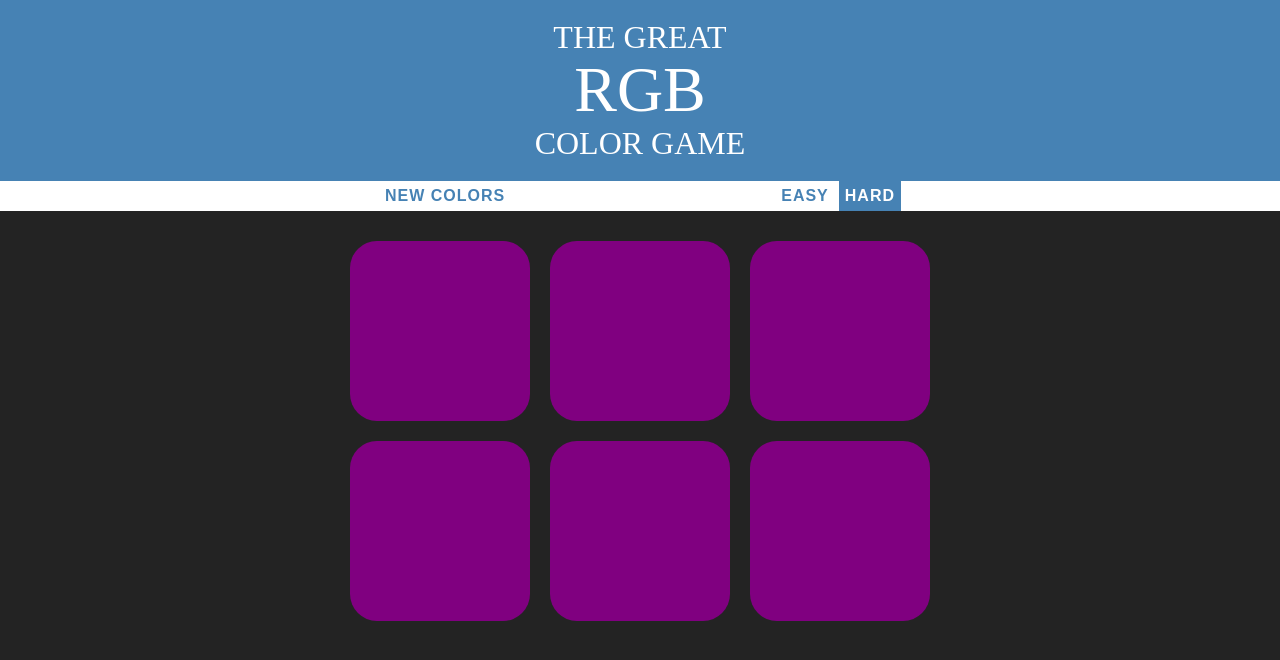
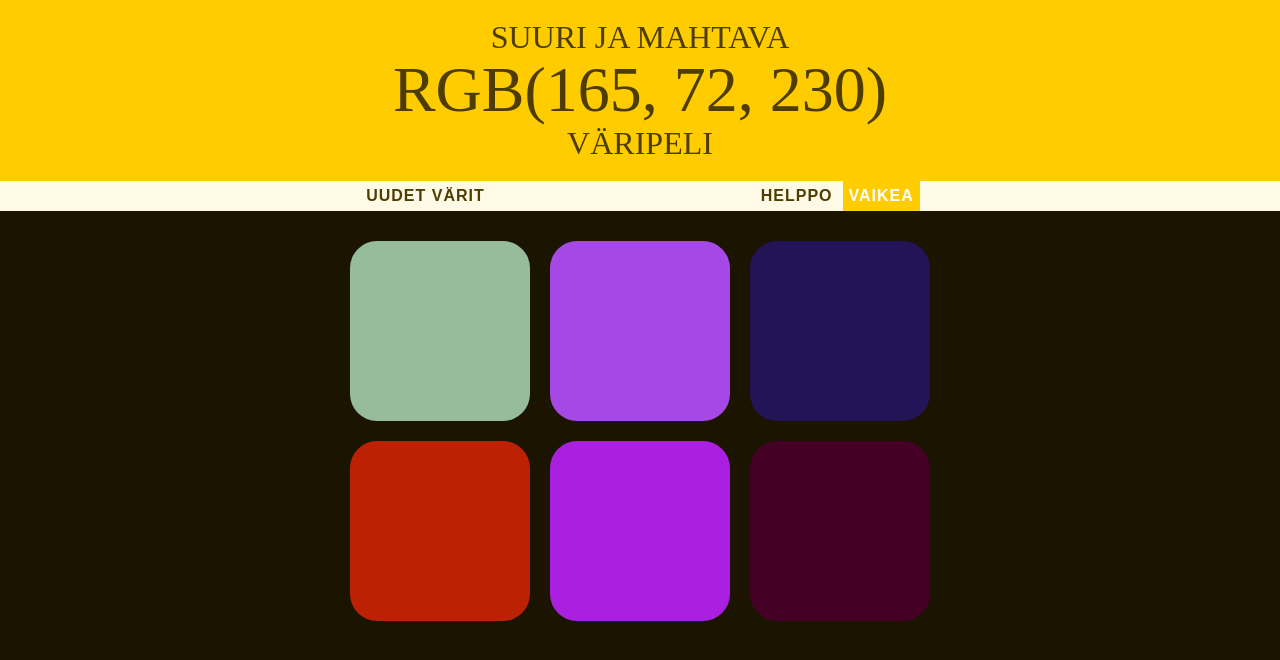
Before and after one commit to Jeppuu/keudaOpinnot, a plain HTML site: page Javascript/DOMharjoituksia/colorGame/index.html in a window 1280 px wide. Drawn offline with Linux system fonts and the light colour scheme.

Commit message:
värimuutoksia ja tiedostojensiirtoja

```diff
--- a/Javascript/DOMharjoituksia/colorGame/app.css
+++ b/Javascript/DOMharjoituksia/colorGame/app.css
@@ -1,5 +1,5 @@
 body {
-	background-color: #232323;
+	background-color: #1a1400;
 	margin: 0;
 	font-family: "Montserrat", "Avenir";
 }
@@ -25,8 +25,8 @@ h1 {
 	text-align: center;
 	line-height: 1.1;
 	font-weight: normal;
-	color: white;
-	background: steelblue;
+	color: #4d3d00;
+	background: #ffcc00;
 	margin: 0;
 	text-transform: uppercase;
 	padding: 20px 0;
@@ -42,7 +42,7 @@ h1 {
 }
 
 #stripe {
-	background: white;
+	background: #fffae6;
 	height: 30px;
 	text-align: center;
 	color: black;
@@ -50,7 +50,7 @@ h1 {
 
 .selected {
 	color: white;
-	background: steelblue;
+	background: #ffcc00;
 }
 
 button {
@@ -59,7 +59,7 @@ button {
 	text-transform: uppercase;
 	height: 100%;
 	font-weight: 700;
-	color: steelblue;
+	color: #4d3d00;
 	letter-spacing: 1px;
 	font-size: inherit;
 	transition: all 0.3s;
@@ -70,7 +70,7 @@ button {
 
 button:hover {
 	color: white;
-	background: steelblue;
+	background: #ffcc00;
 }
 .footer {
 	color: #fff;
--- a/Javascript/DOMharjoituksia/colorGame/index.html
+++ b/Javascript/DOMharjoituksia/colorGame/index.html
@@ -1,23 +1,24 @@
 <!DOCTYPE html>
-<html>
+<html lang="en" dir="ltr">
 <head>
-	<title>Color Game</title>
+	<meta charset="utf-8">
+	<title>V&#228;ripeli</title>
 	<link rel="stylesheet" type="text/css" href="app.css">
 </head>
 <body>
 <h1>
-	The Great
+	Suuri ja mahtava
 	<br>
 	<span id="colorDisplay">RGB</span>
 	<br>
-	Color Game
+	V&#228;ripeli
 </h1>
 
 <div id="stripe">
-	<button id="reset">New Colors</button>
+	<button id="reset">Uudet v&#228;rit</button>
 	<span id="message"></span>
-	<button class="mode">Easy</button>
-	<button class="mode selected">Hard</button>
+	<button class="mode">Helppo</button>
+	<button class="mode selected">Vaikea</button>
 </div>
 
 	<div id="container">
@@ -30,6 +31,6 @@
     </div>
 <div class="footer">
 </div>
-<script type="text/javascript" src="app.js"></script>
+<script type="text/javascript" src="js/app.js"></script>
 </body>
 </html>
--- a/Javascript/DOMharjoituksia/colorGame/app.js
+++ b/Javascript/DOMharjoituksia/colorGame/js/app.js
@@ -22,7 +22,7 @@ function setupModeButtons() {
       modeButtons[0].classList.remove("selected");
       modeButtons[1].classList.remove("selected");
       this.classList.add("selected");
-      this.textContent == "Easy" ? numSquares = 3; numSquares = 6;
+      this.textContent == "Easy" ? numSquares = 3: numSquares = 6;
       reset();
     });
   }
@@ -36,13 +36,13 @@ function setupSquares () {
       var clickedColor = this.style.background;
       //compare color to pickedColor
       if (clickedColor == pickedColor) {
-        messageDisplay.textContent = "Correct!";
-        resetButton.textContent = "Play Again?";
+        messageDisplay.textContent = "Oikein!";
+        resetButton.textContent = "Pelaa uudelleen?";
         changeColors(clickedColor);
         h1.style.background = clickedColor;
       } else {
         this.style.background = "#232323";
-        messageDisplay.textContent = "Try Again"
+        messageDisplay.textContent = "Kokeile toista väriä!"
       }
     });
   }
@@ -54,7 +54,7 @@ function reset() {
   pickedColor = pickColor();
   //change colorDisplay to match picked color
   colorDisplay.textContent = pickedColor;
-  resetButton.textContent = "New Colors"
+  resetButton.textContent = "Uudet värit"
   messageDisplay.textContent = "";
   //change colors of numSquares
   for (var i = 0; i < squares.length; i++) {
@@ -65,7 +65,7 @@ function reset() {
       squares[i].style.display = "none";
     }
   }
-  h1.style.background = "steelblue";
+  h1.style.background = "#ffcc00";
 }
 resetButton.addEventListener("click", function() {
   reset();
@@ -73,7 +73,7 @@ resetButton.addEventListener("click", function() {
 
 function changeColors (color) {
   //loop through all squares
-  for(var 1 = 0; i < squares.length; i++) {
+  for(var i = 0; i < squares.length; i++) {
     //change each color to match given colors
     squares[i].style.background = color;
   }
```
Also changed, not shown: 2 other files.
